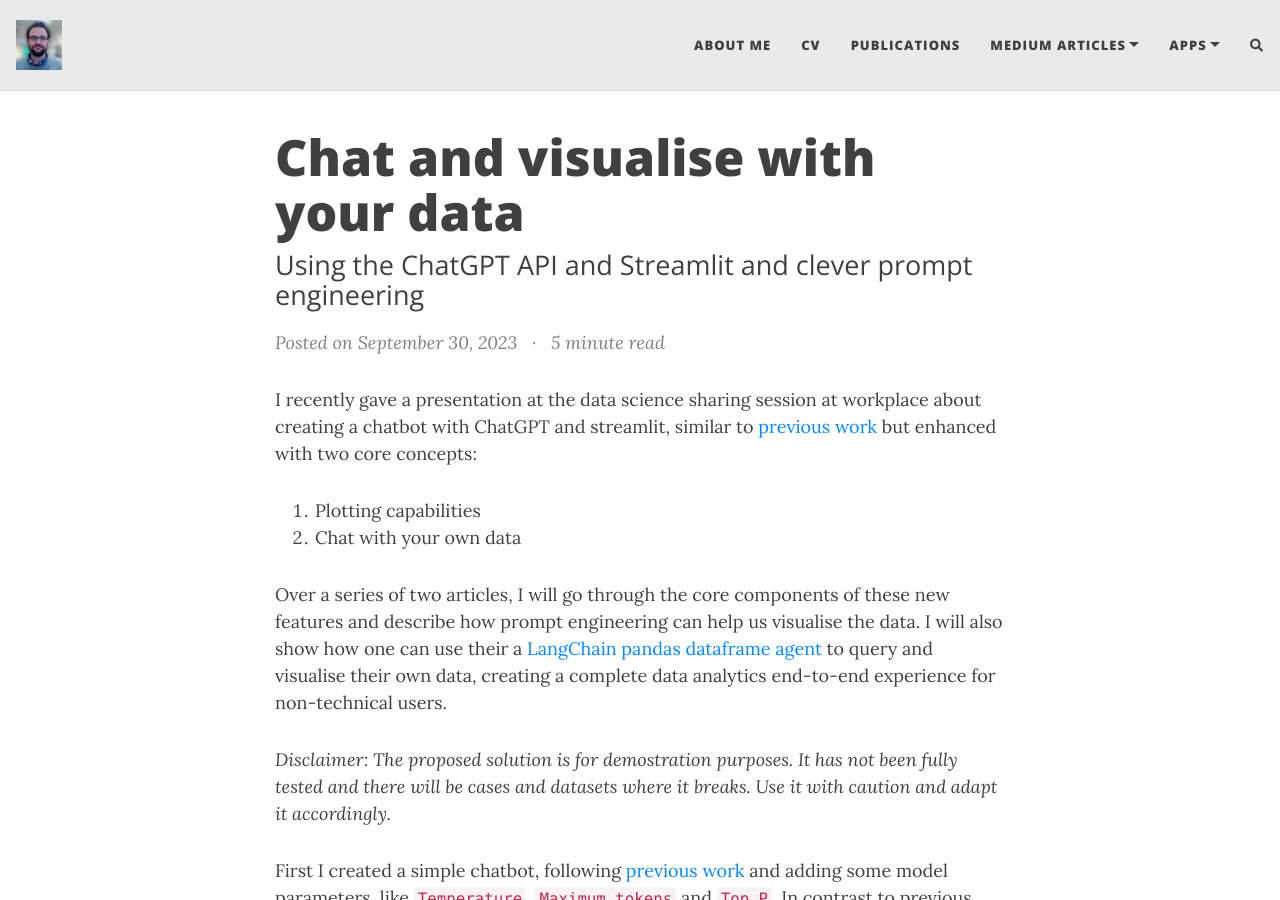
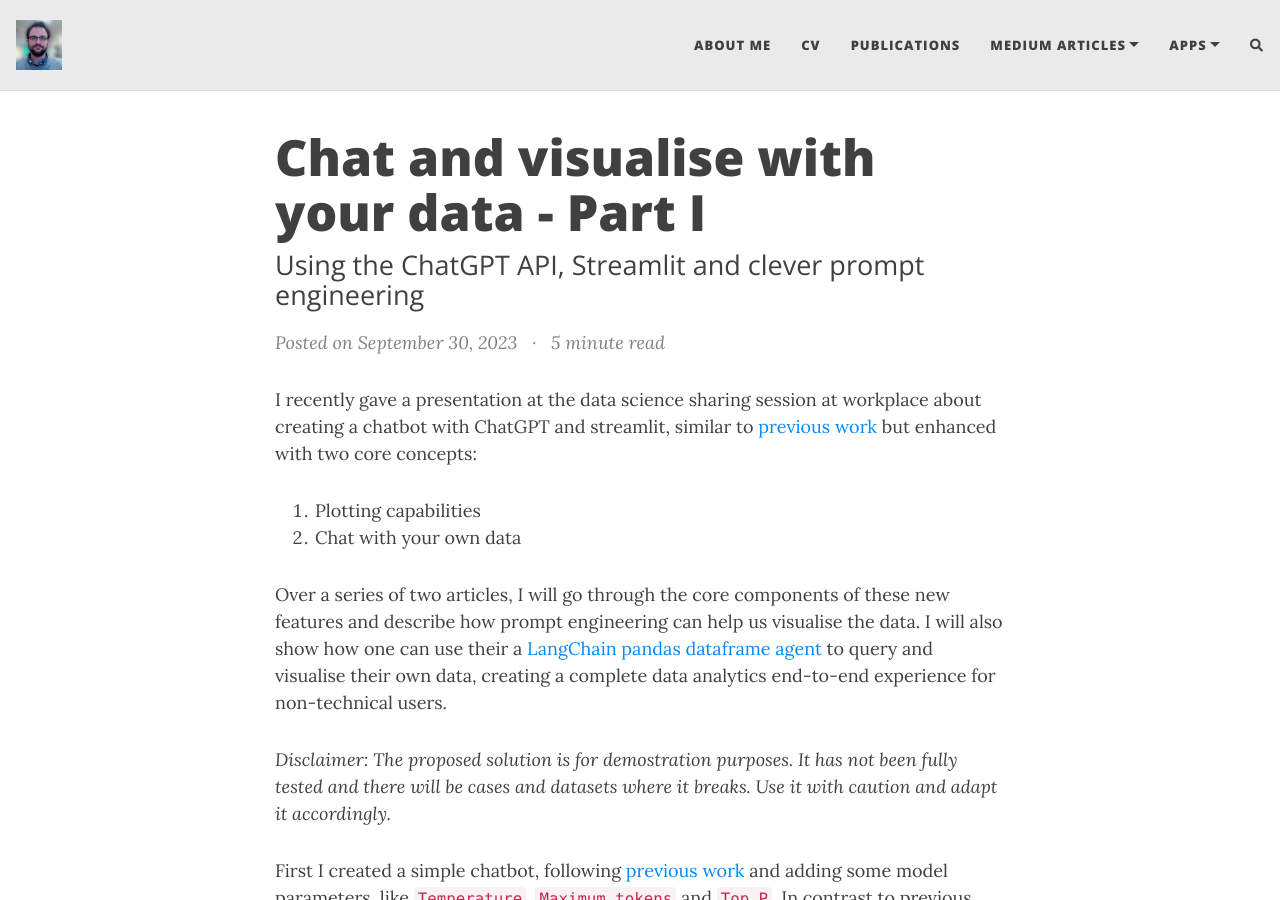
Before and after one commit to giasemidis/giasemidis.github.io, a Jekyll site: the page built from _posts/2023-09-30-chatgpt-chatbot-and-plot.md, in a window 1280 px wide and 900 px high. Built offline with Jekyll 4.4.1, drawn with Linux system fonts in a browser that asks for light colours; nearby versions of some CDN libraries; comment, search, counter and statistics services are not loaded.

```diff
--- a/_posts/2023-09-30-chatgpt-chatbot-and-plot.md
+++ b/_posts/2023-09-30-chatgpt-chatbot-and-plot.md
@@ -1,7 +1,7 @@
 ---
 layout: post
-title: Chat and visualise with your data
-subtitle: Using the ChatGPT API and Streamlit and clever prompt engineering
+title: Chat and visualise with your data - Part I
+subtitle: Using the ChatGPT API, Streamlit and clever prompt engineering
 tags: [chatgpt,api,chatbox,streamlit,plot,plotly,prompt engineering]
 readtime: true
 social-share: true
@@ -151,4 +151,4 @@ In the next article, I explain how one can interact, query and plot with their o
 ## Code and links
 
 <!-- - [App link]() -->
-- [GitHub repo]()
+- [GitHub repo](https://github.com/giasemidis/streamlit-chatgpt-demo-app)
```
